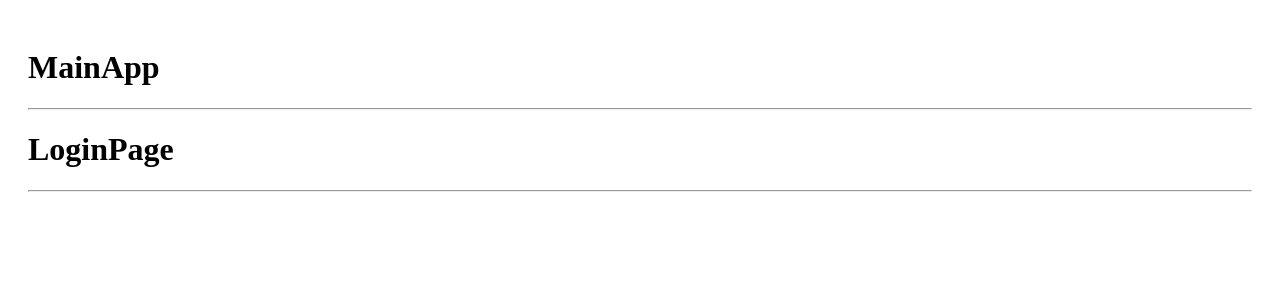
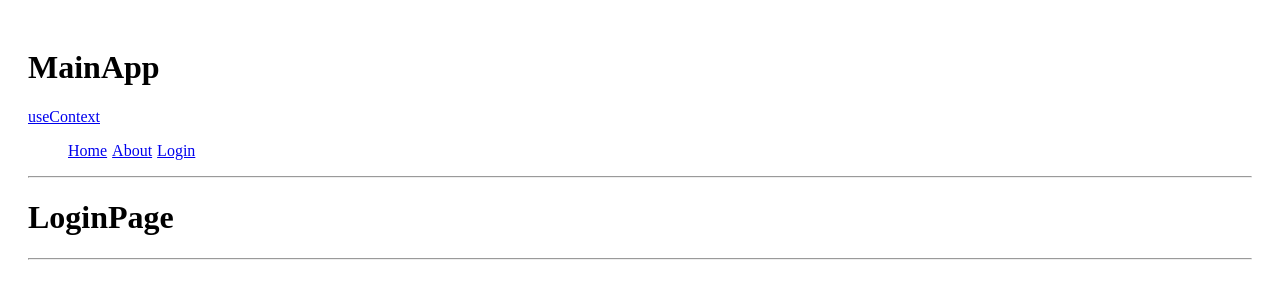
Before and after one commit to enciso/05-hook-app, a React app: page /login in a window 1280 px wide. Shown: the top 300 px of the page. Built offline with nearby package versions, Linux system fonts and the light colour scheme; the HTML template or start-up script is replaced by a standard one.

Commit message:
160. NavLink

```diff
--- a/src/09-useContext/MainApp.jsx
+++ b/src/09-useContext/MainApp.jsx
@@ -2,11 +2,13 @@
 import {HomePage} from "./HomePage.jsx";
 import {AboutPage} from "./AboutPage.jsx";
 import {LoginPage} from "./LoginPage.jsx";
+import {Navbar} from "./Navbar.jsx";
 
 export const MainApp = () => {
     return (
         <>
             <h1>MainApp</h1>
+            <Navbar />
             <hr/>
 
             <Routes>
--- /dev/null
+++ b/src/09-useContext/Navbar.jsx
@@ -0,0 +1,34 @@
+import {Link, NavLink} from "react-router-dom";
+
+export function Navbar() {
+    return (
+        <nav className="navbar navbar-expand-lg navbar-dark bg-dark rounded-3">
+            <div className="container-fluid">
+                <Link className="navbar-brand" to="/">useContext</Link>
+
+                <div className="collapse navbar-collapse" id="navbarNav">
+                    <ul className="navbar-nav">
+
+                        <NavLink
+                            className={ ({ isActive }) => `nav-link ${ isActive ? 'active' : '' }` }
+                            to="/">
+                            Home
+                        </NavLink>
+
+                        <NavLink
+                            className={ ({ isActive }) => `nav-link ${ isActive ? 'active' : '' }` }
+                            to="/about">
+                            About
+                        </NavLink>
+
+                        <NavLink
+                            className={ ({ isActive }) => `nav-link ${ isActive ? 'active' : '' }` }
+                            to="/login">
+                            Login
+                        </NavLink>
+                    </ul>
+                </div>
+            </div>
+        </nav>
+    )
+}
```
